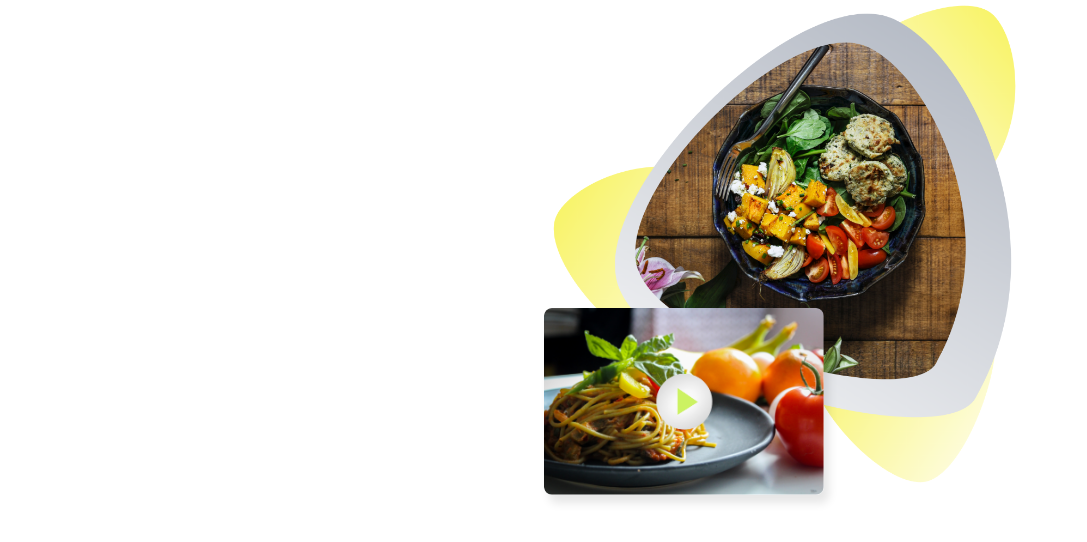
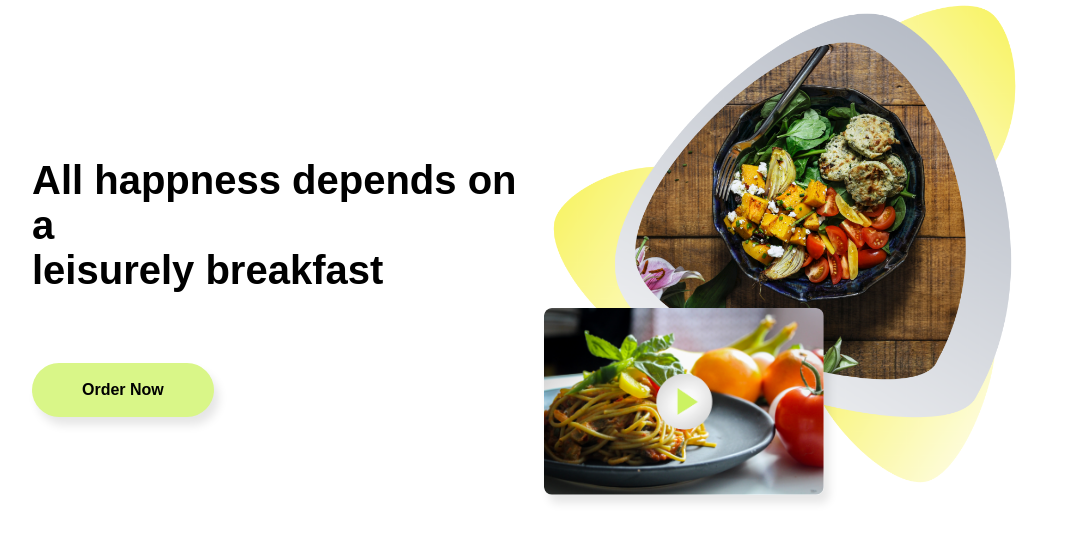
Before and after one commit to BenZeltser/fusion, a plain HTML site: page index.html in a window 1280 px wide. Shown: the part 116-658 px from the top of the page, without its empty margins (96-1183 px from the left). Drawn offline with Linux system fonts and the light colour scheme.

Commit message:
Finished

```diff
--- a/index.html
+++ b/index.html
@@ -20,7 +20,10 @@
         </nav>
 
         <div class="row">
-            <div class="col"></div>
+            <div class="col">
+                <h1>All happness depends on a <br> leisurely breakfast</h1>
+                <a href="#">Order Now</a>
+            </div>
             <div class="col">
                 <img src="images/pic1.png" class="feature-img">
                 <img src="images/pic2.png" class="thumbnail-img">
--- a/style.css
+++ b/style.css
@@ -97,7 +97,7 @@ nav ul li a:hover::before {
 .col h1 {
     margin-top: 180px;
     font-size: 40px;
-    font-weight: 550;
+    font-weight: 700;
 }
 
 .col a{
@@ -106,4 +106,8 @@ nav ul li a:hover::before {
     border-radius: 30px;
     background: #d9f688;
     display: inline-block;
+    color: black;
+    font-weight: 550;
+    margin-top: 70px;
+    box-shadow: 5px 8px 10px rgba(0,0,0,0.1);
 }
```
